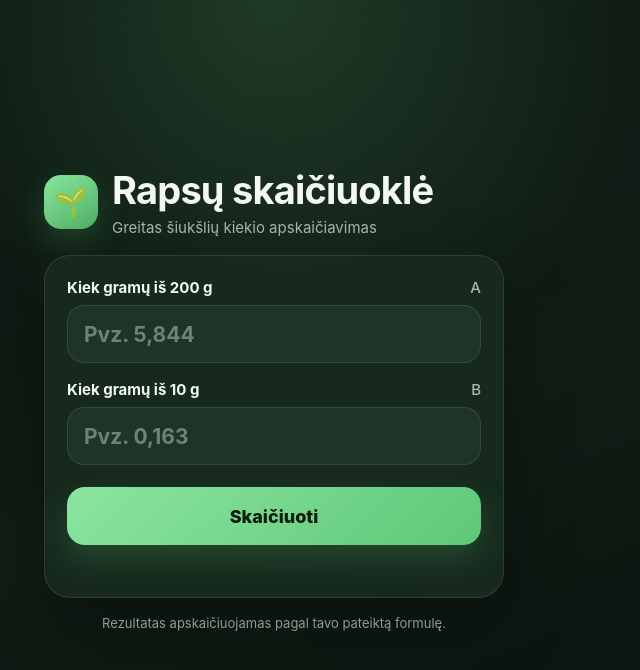
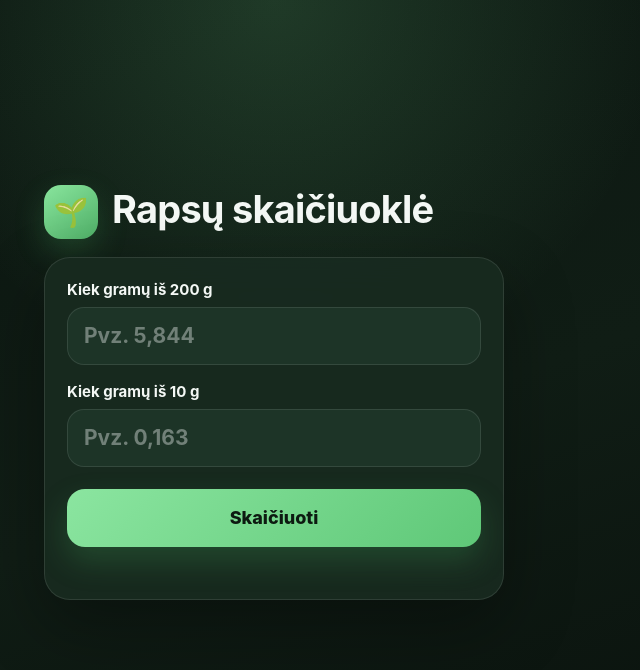
Before and after one commit to timas-web/Rapsai, a plain HTML site: page index.html in a window 1280 px wide. Shown: the whole page, without its empty margins (366-1006 px from the left). Drawn offline with Linux system fonts and the light colour scheme.

Commit message:
Remove unnecessary text from index.html

```diff
--- a/index.html
+++ b/index.html
@@ -262,7 +262,7 @@
         <h1>Rapsų skaičiuoklė</h1>
 
         <p class="subtitle">
-          Greitas šiukšlių kiekio apskaičiavimas
+
         </p>
       </div>
     </header>
@@ -272,7 +272,7 @@
       <div class="field">
         <label for="a">
           Kiek gramų iš 200 g
-          <span>A</span>
+          <span></span>
         </label>
 
         <input
@@ -289,7 +289,7 @@
       <div class="field">
         <label for="b">
           Kiek gramų iš 10 g
-          <span>B</span>
+          <span></span>
         </label>
 
         <input
@@ -334,7 +334,7 @@
     </section>
 
     <p class="hint">
-      Rezultatas apskaičiuojamas pagal tavo pateiktą formulę.
+
     </p>
 
   </main>
```
